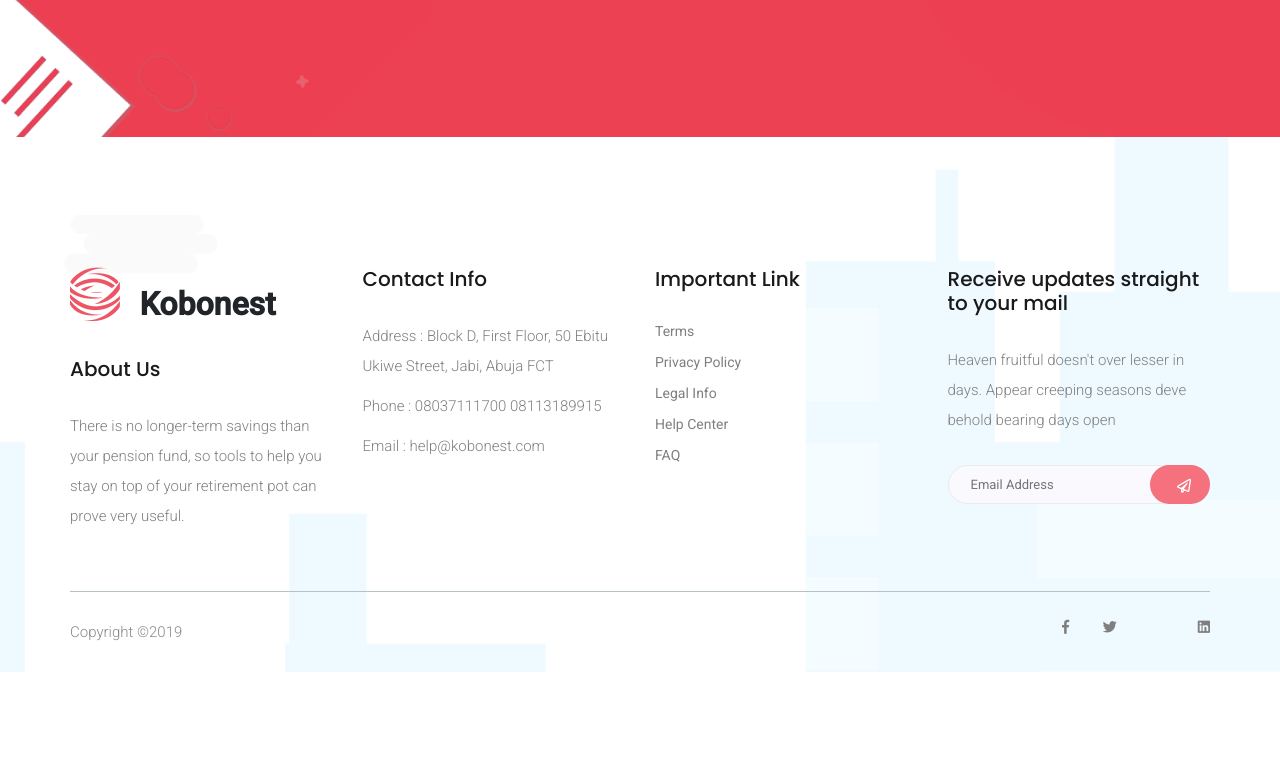
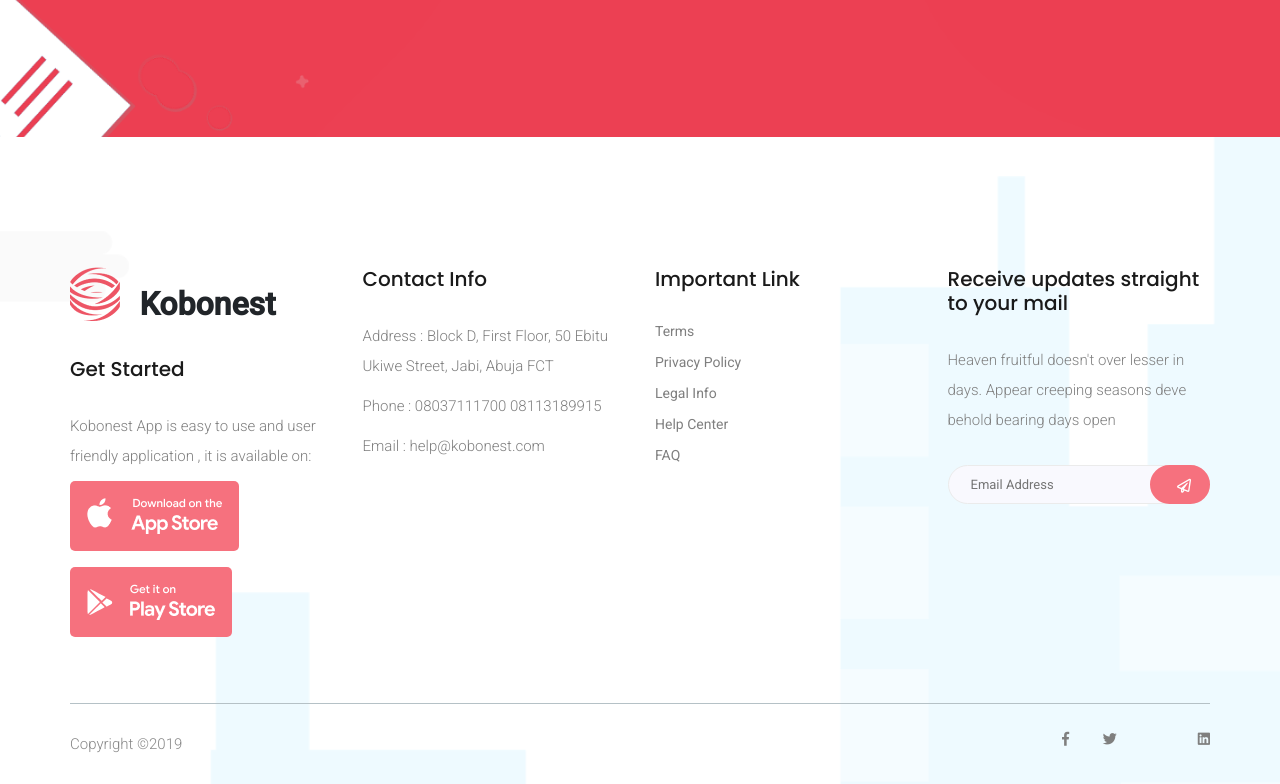
Before and after one commit to Dellysn/Kobonest_Saver, a website: page index.html in a window 1280 px wide. Shown: the part 4112-4896 px from the top of the page. Before the commit the page ends 4784 px from the top, so only its background shows below. Drawn offline with Linux system fonts and the light colour scheme.

Commit message:
button added

```diff
--- a/index.html
+++ b/index.html
@@ -288,18 +288,21 @@
     </section>
     <!-- cta part end-->
 
-    <!--::footer_part start::-->
-    <footer class="footer_part">
+  <!--::footer_part start::-->
+   <footer class="footer_part">
          <div class="container">
              <div class="row">
                  <div class="col-sm-6 col-lg-3">
                      <div class="single_footer_part">
-  <img src="./img/Masked.png" alt=""> <span style="font-size: 2rem; padding-left:1rem; font-weight:bold; ">Kobonest</span>
+                        <img src="./img/Masked.png" alt=""> <span style="font-size: 2rem; padding-left:1rem;  font-weight:bold; ">Kobonest</span>
+                         <h4> Get Started</h4>
+                         <p>Kobonest App is easy to use and user friendly application , it is available on:
+                         </p>
+                         <div class="app-buttons">
+                              <a href="#" class=" btn_1"> <img src="./img/ios.png" alt="ios button"></a>
+                              <a href="#" class="btn_1"> <img class="img-fluid" src="./img/playstore.png" alt=" Playstore button"></a>
+                         </div>
 
-                         <h4>About Us</h4>
-                         <p>There is no longer-term savings than your pension fund, so tools to help you stay on top of your retirement pot can
-prove very useful.
-                         </p>
                      </div>
                  </div>
                  <div class="col-sm-6 col-lg-3">
@@ -353,7 +356,7 @@
                  <div class="col-lg-8">
                      <div class="copyright_text">
                          <P>
-Copyright &copy;<script>document.write(new Date().getFullYear());</script> </P>
+Copyright &copy;<script>document.write(new Date().getFullYear());</script></P>
                      </div>
                  </div>
                  <div class="col-lg-4">
@@ -372,7 +375,6 @@
          </div>
      </footer>
     <!--::footer_part end::-->
-
     <!-- jquery plugins here-->
     <!-- jquery -->
     <script src="js/jquery-1.12.1.min.js"></script>
--- a/sass/_footer.scss
+++ b/sass/_footer.scss
@@ -1,5 +1,31 @@
 /**********************footer part css*******************/
 .footer_part {
+	.app-buttons {
+		a {
+			height: 70px;
+			;
+			padding: 1rem;
+			margin-bottom: 1rem;
+
+			img {
+				width: 100%;
+			}
+		}
+
+		@media #{$small_mobile} {
+			a {
+				height: 70px;
+				;
+				width: 50%;
+
+				img {
+					width: auto;
+				}
+			}
+		}
+
+	}
+
 	@include background("../img/footer_bg.png");
 	padding: 130px 0px 25px;
 
```
Also changed, not shown: about.html (+11 -9 lines), contact.html (+11 -8 lines), feature.html (+7 -3 lines), css/style.css, img/ios.png (added), img/playstore.png (added).
